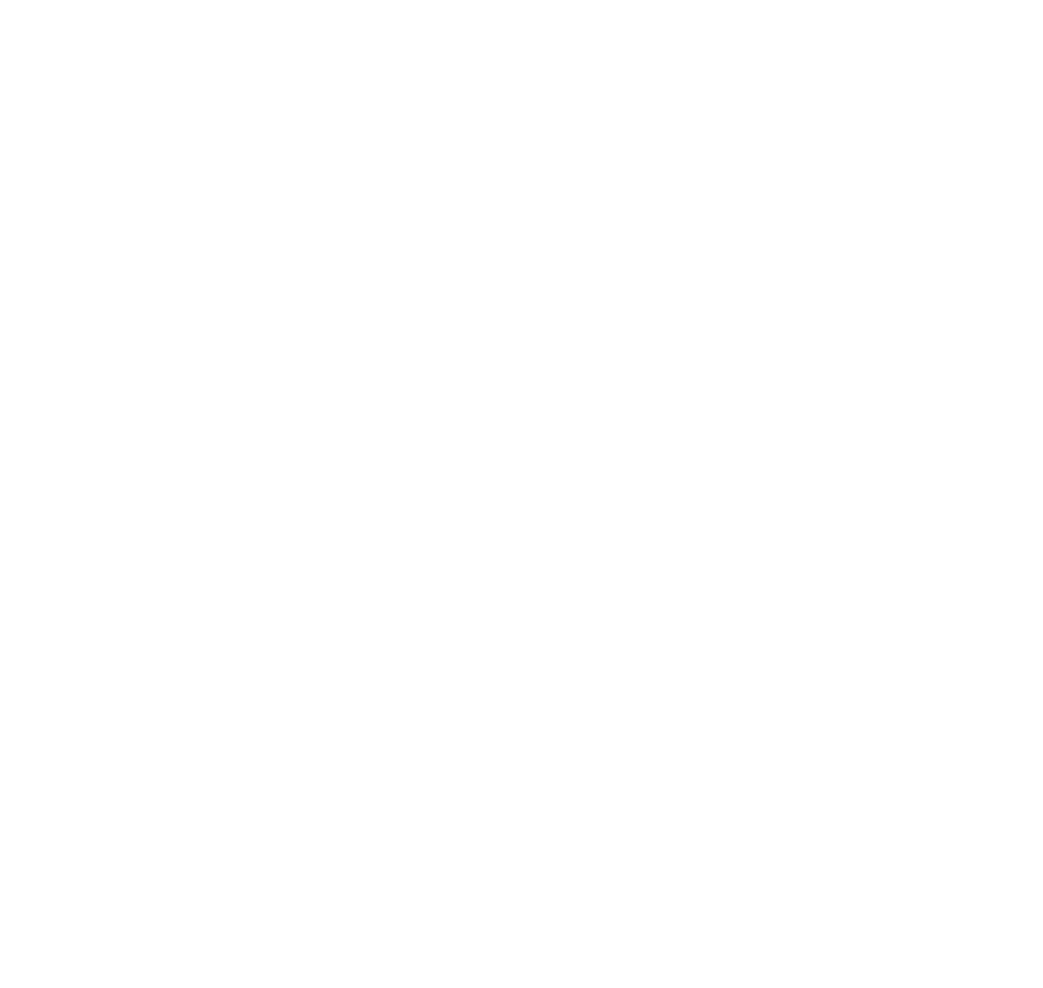
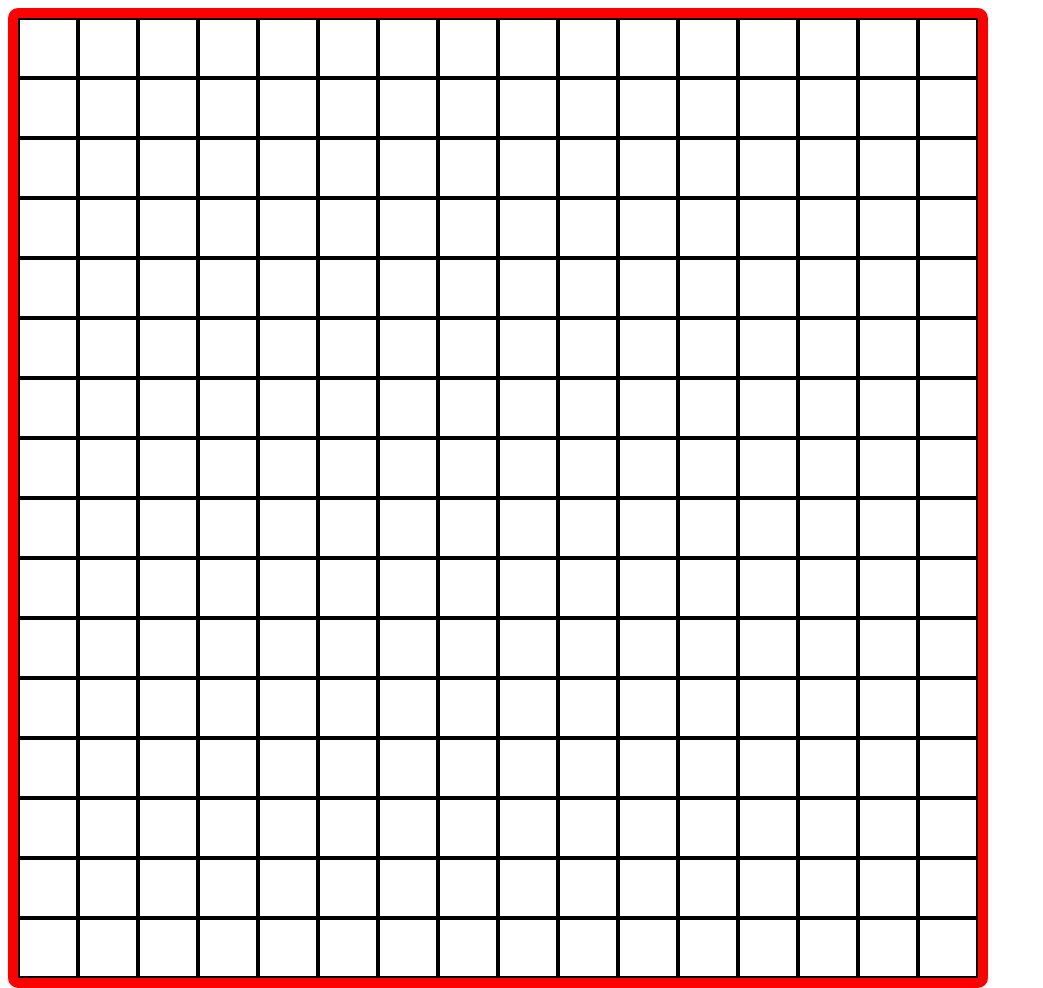
Before and after one commit to ZeroFPS-hk/etch-a-sketch, a plain HTML site: page index.html in a window 1280 px wide. Shown: the whole page, without its empty margins (0-1043 px from the left). Before the commit the page ends 800 px from the top, so only its background shows below. Drawn offline with Linux system fonts and the light colour scheme.

Commit message:
Add color change on hover canvas

```diff
--- a/script.js
+++ b/script.js
@@ -1,6 +1,9 @@
 const canvas = document.querySelector(".canvas");
 
+window.onload = createCanvas(16);
+
 function createCanvas(size=16){
+    canvas.replaceChildren();
     let rowContainer, canvasSquare;
     for(let i=0; i<size; i++){
         rowContainer = document.createElement("div");
@@ -9,6 +12,7 @@ function createCanvas(size=16){
         for(let j=0; j<size; j++){
             canvasSquare = document.createElement("div");
             canvasSquare.classList.add("canvasSquare");
+            canvasSquare.addEventListener("mouseover", (e) => e.target.style.background="red");
             rowContainer.appendChild(canvasSquare);
         }
         canvas.appendChild(rowContainer);
--- a/styles.css
+++ b/styles.css
@@ -1,6 +1,10 @@
 .canvas{
     display: flex;
     flex-direction: column;
+    width: 960px;
+    height: 960px;
+    border: 10px solid red;
+    border-radius: 10px;
 }
 
 .rowContainer{
@@ -10,5 +14,10 @@
 .canvasSquare{
     width: 60px;
     height: 60px;
-    border: 5px solid black;
+    box-sizing: border-box;
+    border: 2px solid black;
 }
+
+.colored{
+    background-color: red;
+}
```
